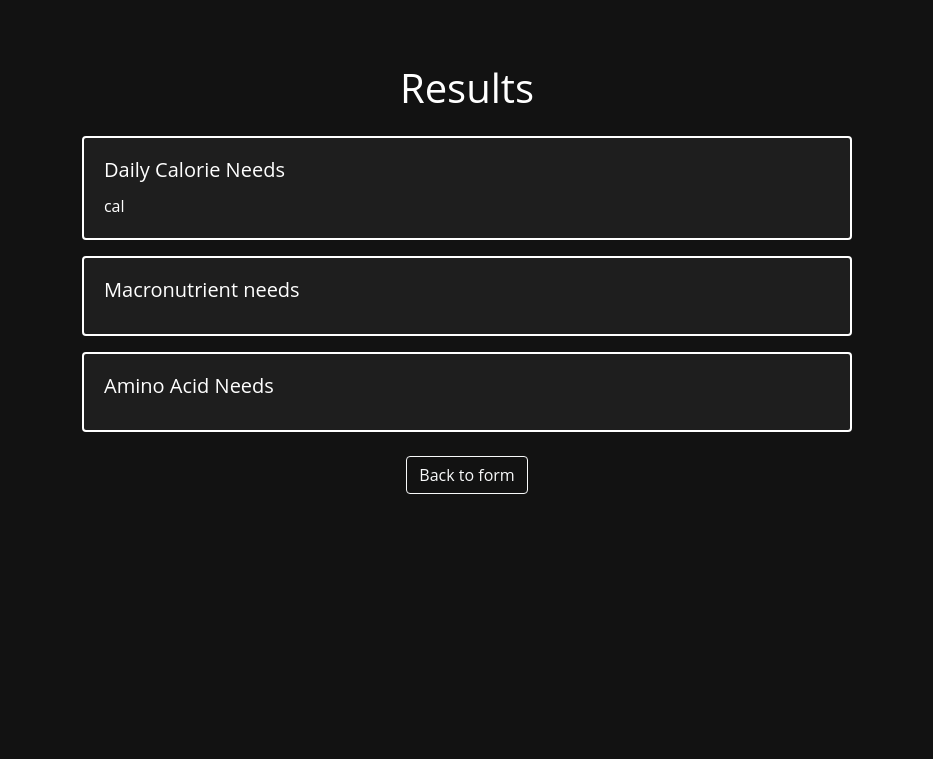
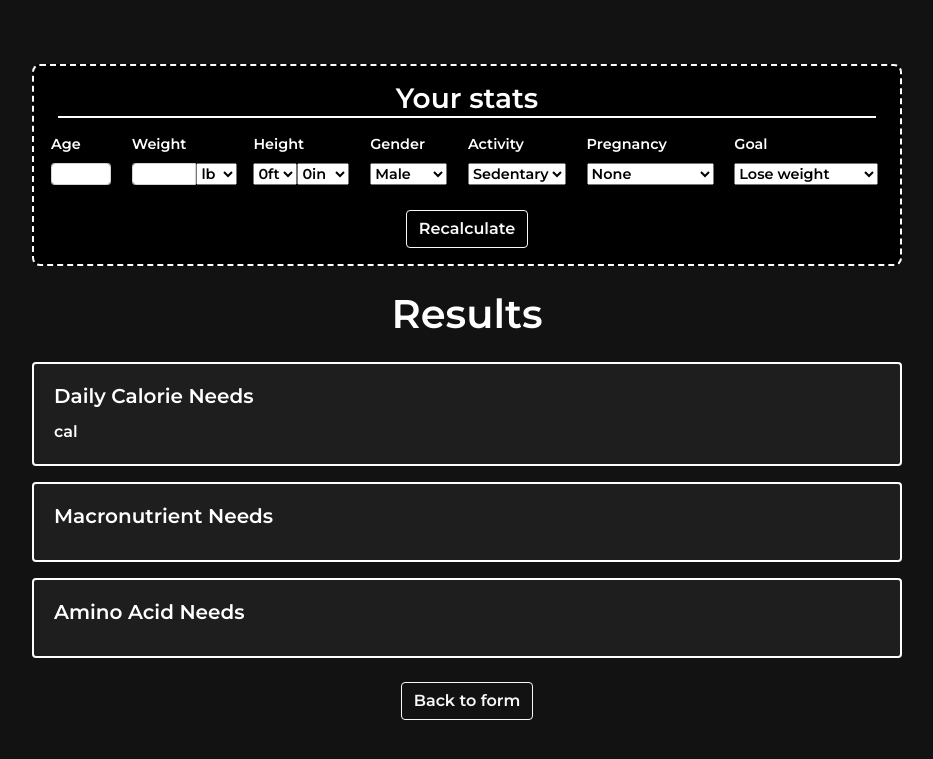
Before and after one commit to romanguillermo/amino-acid-calculator, a Flask app: template templates/results.html in a window 1280 px wide. Shown: the top 759 px of the page, without its empty margins (173-1106 px from the left). Run offline with Flask 3, Linux system fonts and the light colour scheme; the template is opened without the code that fills it, so the values that code supplies are empty; some libraries are stand-ins or nearby versions.

Commit message:
Added recalculate feature in results page.

```diff
--- a/app.py
+++ b/app.py
@@ -1,5 +1,7 @@
 # To do:
-#
+# Add more details to results
+# Ideal weight?
+# BMI
 
 from flask import Flask, render_template, request, redirect, url_for
 from NeedsFormula import *
@@ -34,7 +36,7 @@
 
     # Convert weight to kilograms for calculations if not already
     if weight_unit == "lb":
-        weight = weight * 0.453592
+        weight_in_kg = weight * 0.453592
 
     # Convert height from feet&inches to centimeters
     height = ((height_feet * 12) + height_inches) * 2.54
@@ -51,16 +53,30 @@
         is_lactating = True
 
     # Calculations using NeedsFormula NeedsCalculator
-    needs = NutritionalNeeds(weight, height, age, gender, activity_level, is_pregnant, is_lactating, goal)
+    needs = NutritionalNeeds(weight_in_kg, height, age, gender, activity_level, is_pregnant, is_lactating, goal)
     total_daily_calories = needs.calculate_daily_calories()
     macros_needs = needs.calculate_macros_needs()
     amino_acid_results = needs.calculate_amino_acid_needs()
+
+    # User data for results page recalculate form
+    user_data = {
+        "age": age,
+        "weight": weight,
+        "weight_unit": weight_unit,
+        "height_feet": height_feet,
+        "height_inches": height_inches,
+        "gender": gender,
+        "activity_level": activity_level,
+        "pregnancy_status": pregnancy_status,
+        "goal": goal,
+    }
 
     return render_template(
         "results.html",
         total_daily_calories=total_daily_calories,
         macros_needs=macros_needs,
         amino_acid_results=amino_acid_results,
+        user_data=user_data,
     )  # Renders results page based on input
 
 
--- a/static/css/style.css
+++ b/static/css/style.css
@@ -3,7 +3,7 @@
     margin: 5% 10%;
     background-color: #121212;
     color: #fff;
-    font-family: 'Open Sans', sans-serif;
+    font-family: 'Montserrat','Open Sans', sans-serif;
 }
 
 .title {
@@ -22,10 +22,60 @@
 
 /* Results page only */
 .container {
-    max-width: 800px;
+    max-width: 900px;
 }
 
 .card {
     border: 2px solid #fff;
     background-color: #1e1e1e;
 }
+
+.recalculate {
+    border: 2px dashed #fff;
+    border-radius: 0.5rem;
+    padding: 1rem 1.5rem;
+    background-color: #000;
+
+}
+
+#stats-header {
+    text-align: center;
+    border-bottom: 2px solid #fff;
+}
+
+.flex-row {
+    display: flex;
+    flex-wrap: wrap;
+}
+
+.flex-grow-1 {
+    flex-grow: 1;
+    flex-basis: min-content;
+    min-width: 75px;
+    font-size: 0.9rem;
+    padding: 8px;
+}
+
+.height-input {
+    flex-wrap: nowrap;
+}
+
+.age-input {
+    width: 60px;
+    height: 22px;
+}
+
+.weight {
+    flex-wrap: nowrap;
+    height: 22px;
+}
+
+#weight-input {
+    height: 22px;
+    width: 60px;
+}
+
+.recalc-btn {
+    padding-top: 1rem;
+    margin: auto;
+}
--- a/templates/index.html
+++ b/templates/index.html
@@ -7,7 +7,7 @@
     <title>Nutrition Calculator</title>
     <link rel="stylesheet" href="https://stackpath.bootstrapcdn.com/bootstrap/4.5.2/css/bootstrap.min.css">
     <link rel="stylesheet" href="{{ url_for('static', filename='css/style.css') }}">
-    <link href="https://fonts.googleapis.com/css2?family=Open+Sans:ital@0;1&display=swap" rel="stylesheet">
+    <link href="https://fonts.googleapis.com/css2?family=Montserrat:wght@600&display=swap" rel="stylesheet">
 </head>
 
 <body>
@@ -24,7 +24,7 @@
         <!--Weight-->
         <div class="mb-3">
             <label for="weight" class="form-label">Weight:</label>
-            <input type="number" class="form-control" id="weight" name="weight" min='1' max="500" placeholder="Weight"
+            <input type="number" class="form-control" name="weight" min='1' max="500" placeholder="Weight"
                 required>
             <div class="form-check form-check-inline">
                 <input class="form-check-input" type="radio" id="lb" name="weight_unit" value="lb" checked>
--- a/templates/results.html
+++ b/templates/results.html
@@ -10,8 +10,80 @@
 </head>
 <body>
     <div class="container my-5">
+
+        <!--Recalculate bar-->
+        <form action="{{ url_for('calculate') }}" method="post" class="container mb-4 recalculate">
+            <h3 id="stats-header">Your stats</h3>
+            <div class="row flex-row">
+                <div class="col-auto flex-grow-1">
+                    <label for="age">Age</label>
+                    <input type="number" id="age" name="age" class="form-control form-control-sm age-input" value="{{ user_data['age'] }}" required>
+                </div>
+
+                <div class="col-auto flex-grow-1">
+                    <label for="weight">Weight</label>
+                    <div class="input-group input-group-sm weight">
+                        <input type="number" id="weight-input" name="weight" class="form-control form-control-sm" value="{{ user_data['weight'] }}" required>
+                        <select name="weight_unit" class="form-select form-select-sm">
+                            <option value="lb" {% if user_data['weight_unit'] == 'lb' %}selected{% endif %}>lb</option>
+                            <option value="kg" {% if user_data['weight_unit'] == 'kg' %}selected{% endif %}>kg</option>
+                        </select>
+                    </div>
+                </div>
+                <div class="col-auto flex-grow-1">
+                    <label for="height_feet">Height</label>
+                    <div class="input-group input-group-sm height-input">
+                        <select id="height_feet" name="height_feet" class="form-select form-select-sm" required>
+                            {% for foot in range(0, 8) %}
+                            <option value="{{ foot }}" {% if user_data['height_feet'] == foot %}selected{% endif %}>{{ foot }}ft</option>
+                            {% endfor %}
+                        </select>
+                        <select id="height_inches" name="height_inches" class="form-select form-select-sm" required>
+                            {% for inch in range(0, 12) %}
+                            <option value="{{ inch }}" {% if user_data['height_inches'] == inch %}selected{% endif %}>{{ inch }}in</option>
+                            {% endfor %}
+                        </select>
+                    </div>
+                </div>
+                <div class="col-auto flex-grow-1">
+                    <label for="gender">Gender</label>
+                    <select id="gender" name="gender" class="form-select form-select-sm" required>
+                        <option value="male" {% if user_data['gender'] == 'male' %}selected{% endif %}>Male</option>
+                        <option value="female" {% if user_data['gender'] == 'female' %}selected{% endif %}>Female</option>
+                    </select>
+                </div>
+                <div class="col-auto flex-grow-1">
+                    <label for="activity">Activity</label>
+                    <select id="activity" name="activity" class="form-select form-select-sm" required>
+                        <option value="sedentary" {% if user_data['activity_level'] == 'sedentary' %}selected{% endif %}>Sedentary</option>
+                        <option value="moderate" {% if user_data['activity_level'] == 'moderate' %}selected{% endif %}>Moderate</option>
+                        <option value="active" {% if user_data['activity_level'] == 'active' %}selected{% endif %}>Active</option>
+                    </select>
+                </div>
+                <div class="col-auto flex-grow-1">
+                    <label for="pregnancy">Pregnancy</label>
+                    <select id="pregnancy" name="pregnancy" class="form-select form-select-sm" required>
+                        <option value="none" {% if user_data['pregnancy_status'] == 'none' %}selected{% endif %}>None</option>
+                        <option value="pregnant" {% if user_data['pregnancy_status'] == 'pregnant' %}selected{% endif %}>Pregnant</option>
+                        <option value="breastfeeding" {% if user_data['pregnancy_status'] == 'breastfeeding' %}selected{% endif %}>Breastfeeding</option>
+                    </select>
+                </div>
+                <div class="col-auto flex-grow-1">
+                    <label for="goal">Goal</label>
+                    <select id="goal" name="goal" class="form-select form-select-sm" required>
+                        <option value="lose" {% if user_data['goal'] == 'lose' %}selected{% endif %}>Lose weight</option>
+                        <option value="maintain" {% if user_data['goal'] == 'maintain' %}selected{% endif %}>Maintain weight</option>
+                        <option value="gain" {% if user_data['goal'] == 'gain' %}selected{% endif %}>Gain weight</option>
+                    </select>
+                </div>
+                <div class="col-auto recalc-btn">
+                    <button type="submit" class="btn btn-outline-light">Recalculate</button>
+                </div>
+            </div>
+        </form>
+
+        <!--Results-->
         <h1 class="title mb-4">Results</h1>
-
         <div class="card mb-3">
             <div class="card-body">
                 <h5 class="card-title">Daily Calorie Needs</h5>
@@ -21,7 +93,7 @@
 
         <div class="card mb-3">
             <div class="card-body">
-                <h5 class="card-title">Macronutrient needs</h5>
+                <h5 class="card-title">Macronutrient Needs</h5>
                 <p class="card-text">{{ macros_needs|safe }}</p>
             </div>
         </div>
@@ -36,6 +108,7 @@
         <div class="d-flex justify-content-center">
         <a href="{{ url_for('index') }}" class="btn btn-outline-light back-button">Back to form</a>
         </div>
+
     </div>
 </body>
 </html>
```
Also changed, not shown: NeedsFormula.py (+15 -5 lines).
